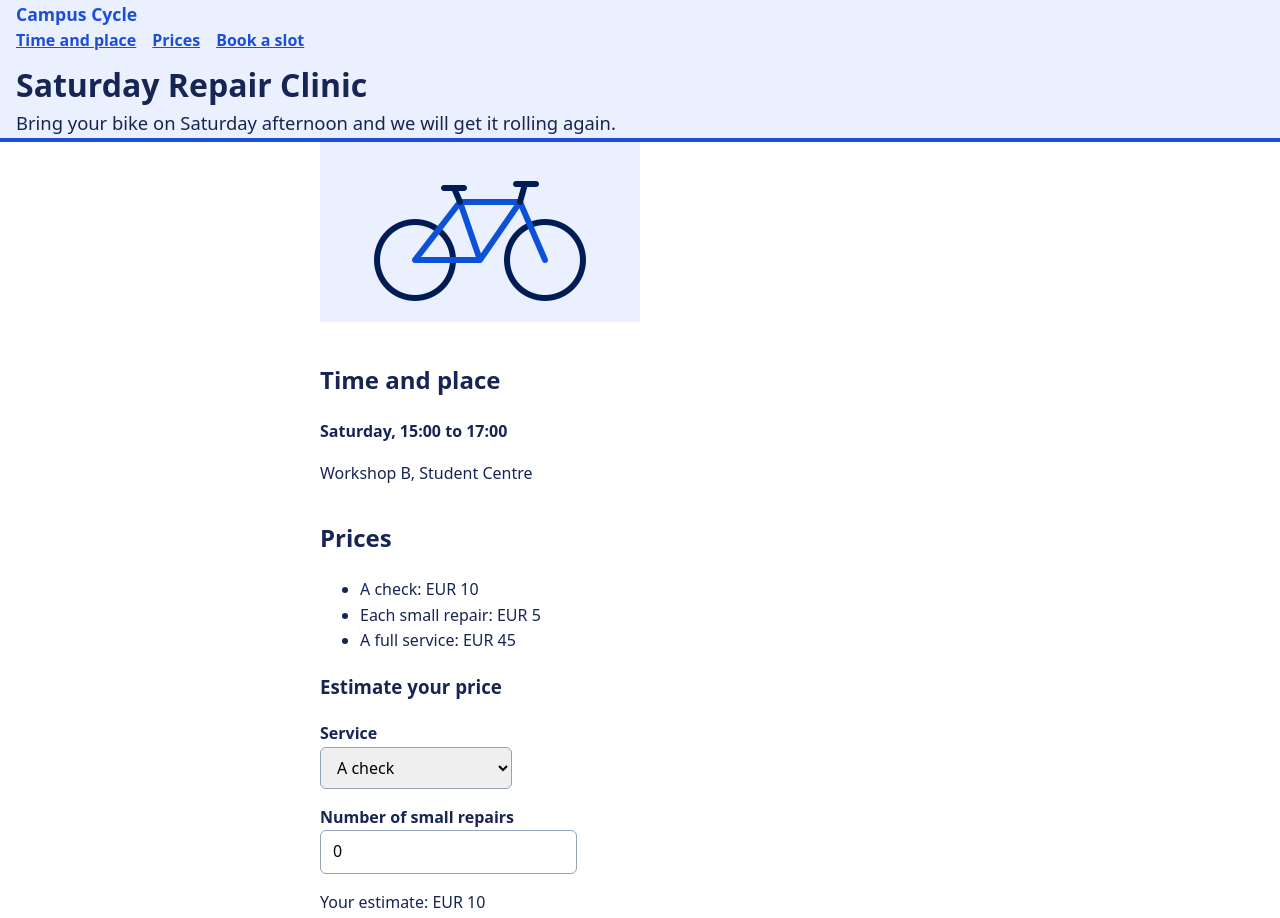
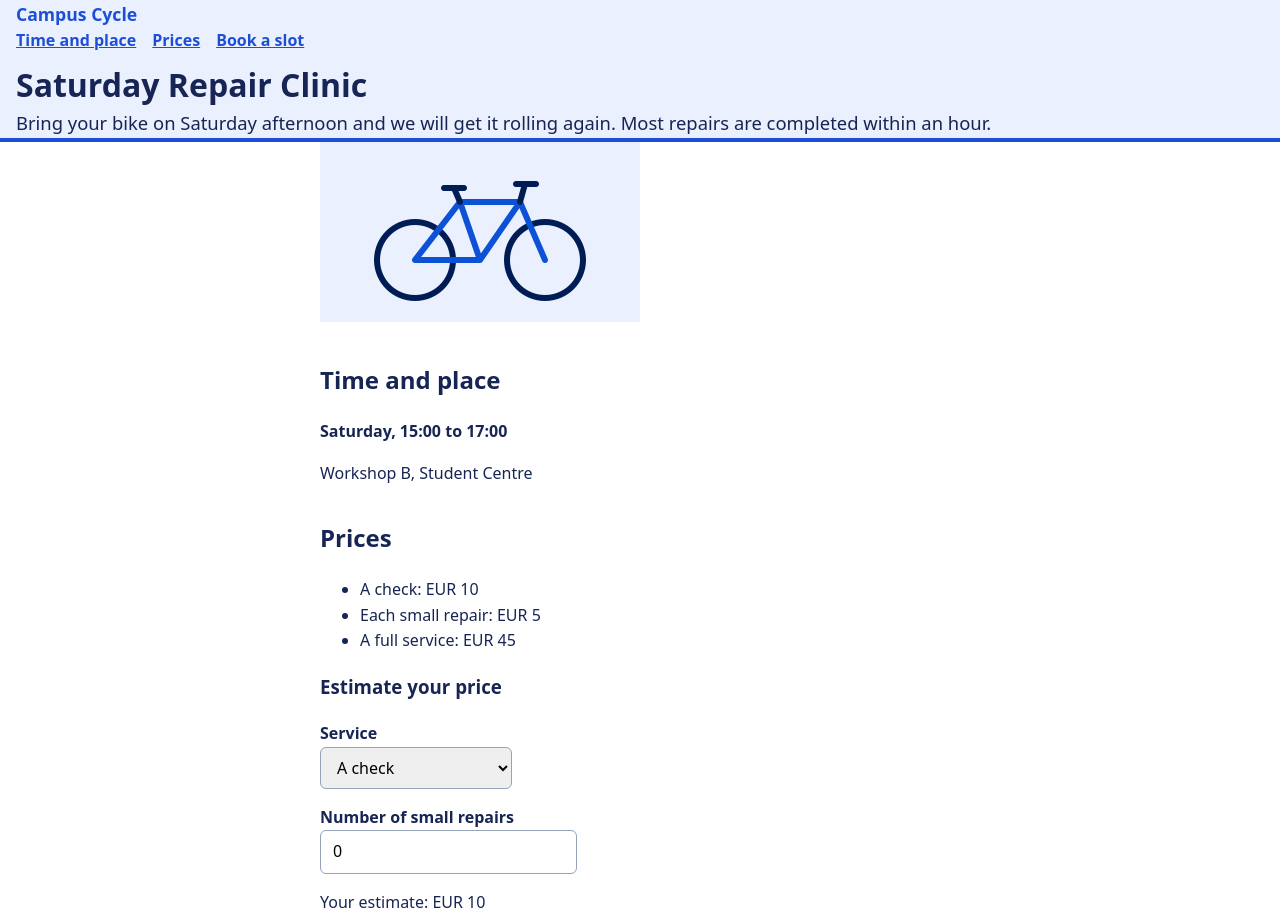
Before and after one commit to LarsVandewalle/clinic, a plain HTML site: page index.html in a window 1280 px wide. Shown: the top 918 px of the page. Drawn offline with Linux system fonts and the light colour scheme.

Commit message:
Say how long most repairs take, so riders can plan their Saturday.

```diff
--- a/index.html
+++ b/index.html
@@ -16,7 +16,7 @@
       <a href="#book">Book a slot</a>
     </nav>
     <h1>Saturday Repair Clinic</h1>
-    <p class="promise">Bring your bike on Saturday afternoon and we will get it rolling again.</p>
+    <p class="promise">Bring your bike on Saturday afternoon and we will get it rolling again. Most repairs are completed within an hour.</p>
   </header>
 
   <main>
```
